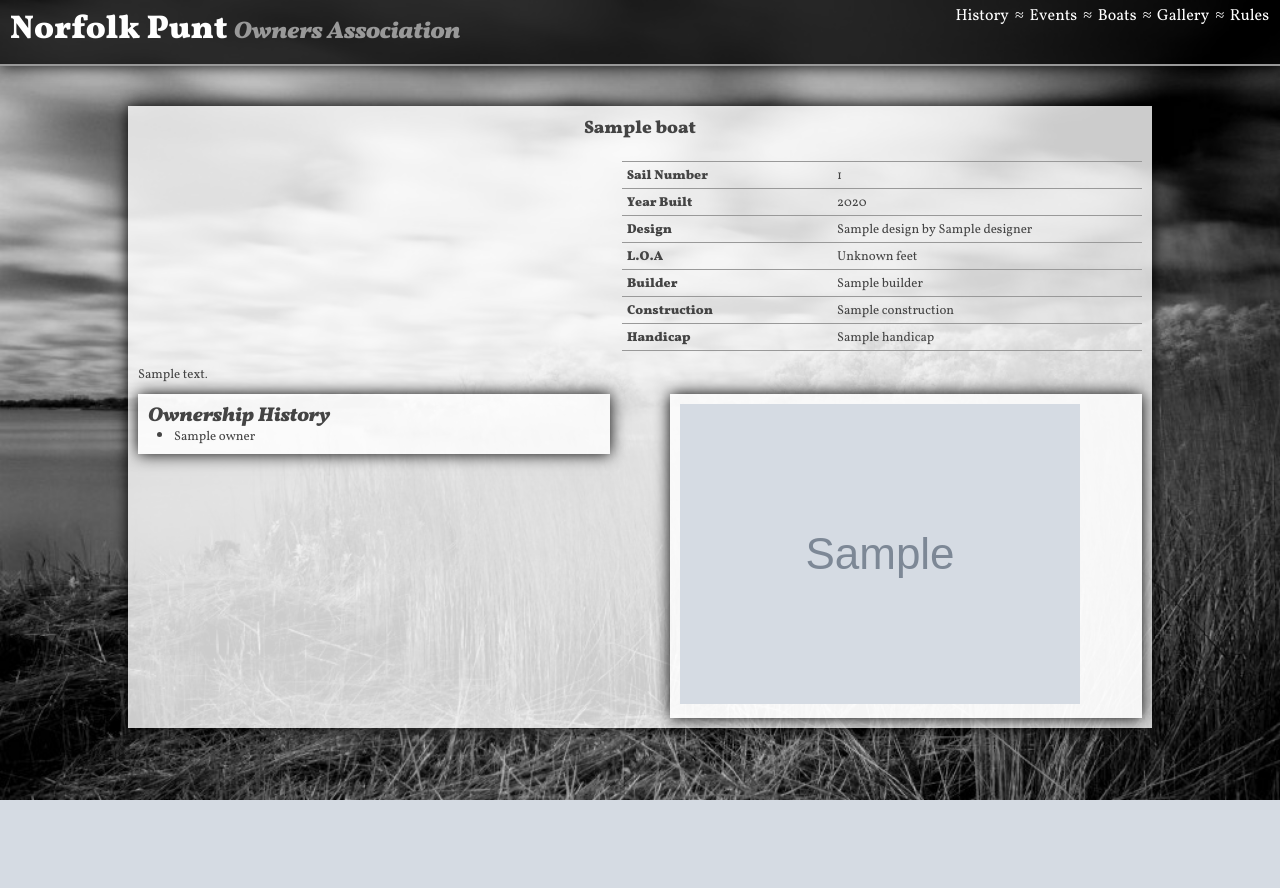
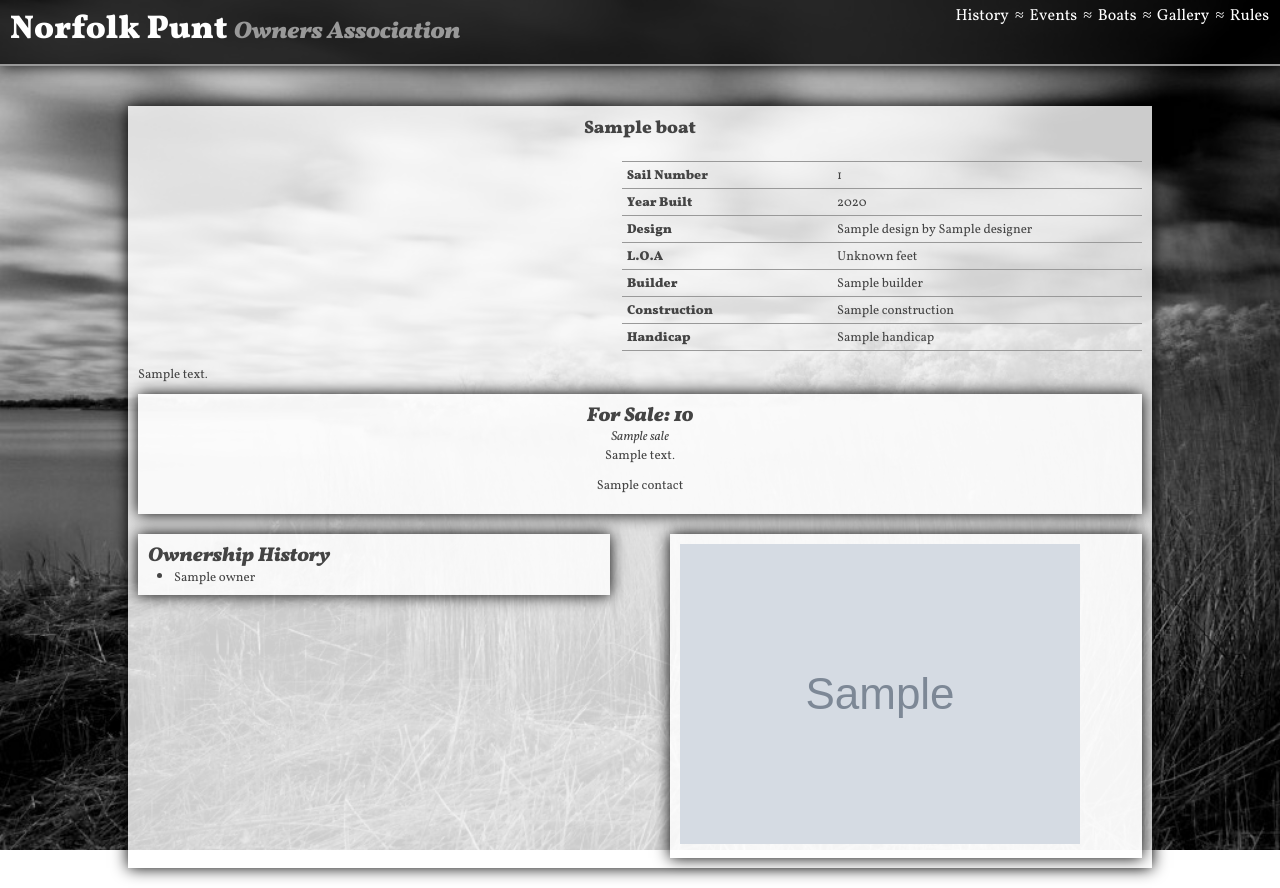
Before and after one commit to marxian/NorfolkPunt-old, a Django app: template src/NorfolkPunt/templates/localboats/boat.html in a window 1280 px wide. Before the commit the page ends 800 px from the top, so only its background shows below. Run offline with Django 3.2, Linux system fonts and the light colour scheme; the template is opened without the code that fills it: most values are stand-ins (such as "Sample title", 1, 10 or a date in 2020); grey boxes marked "Sample" are stand-in pictures; parts of the project's set-up code (start-up, migrations or seed data) failed here and were passed over.

Commit message:
Basic ForSale functions

```diff
--- a/src/NorfolkPunt/templates/localboats/boat.html
+++ b/src/NorfolkPunt/templates/localboats/boat.html
@@ -36,6 +36,16 @@
 			{% endfor %}
 		{% endif %}
 
+    	{% if boat.forsale.count %}
+    		{% for sale in boat.forsale.all %}
+    			<section id="forsale" style="clear:both;margin-bottom:20px;text-align:center;">
+    				<h2>For Sale: {{ sale.price }}</h2>
+    				<em>{{ sale.title }}</em>
+    				<p>{{ sale.details }}</p>
+    				<p>{{ sale.contact }}</p>
+    			</section>
+    		{% endfor %}
+    	{% endif %}
 
 		<!--<section id="honours">
 			<h2>Honours</h2>
--- a/src/NorfolkPunt/templates/localboats/boats.html
+++ b/src/NorfolkPunt/templates/localboats/boats.html
@@ -14,6 +14,7 @@
 		{% for design in designs %}
 			<li><a href="#{{ design|slugify }}" data-filter=".{{ design|slugify }}">{{design}}</a></li>
 		{% endfor %}
+		<li><a href="#forsale" data-filter=".forsale">For Sale</a></li>
       </ul>
       <h3>Sort:</h3>
       <ul id="sort" class="option-set">
@@ -32,7 +33,7 @@
 	<ul id="super-list" class="fitRows clearfix">
 	{% for boat in boats %}
 	    <li id="{{ boat.slug }}"
-			class="boat {{ boat.design|slugify }}"
+			class="boat {{ boat.design|slugify }} {% if boat.forsale.count %}forsale{% endif %}"
 			data-handicap="{{ boat.handicap }}"
 			data-year-built="{{ boat.year_built }}"
 			data-sail-number="{{ boat.sail_number }}">
```
